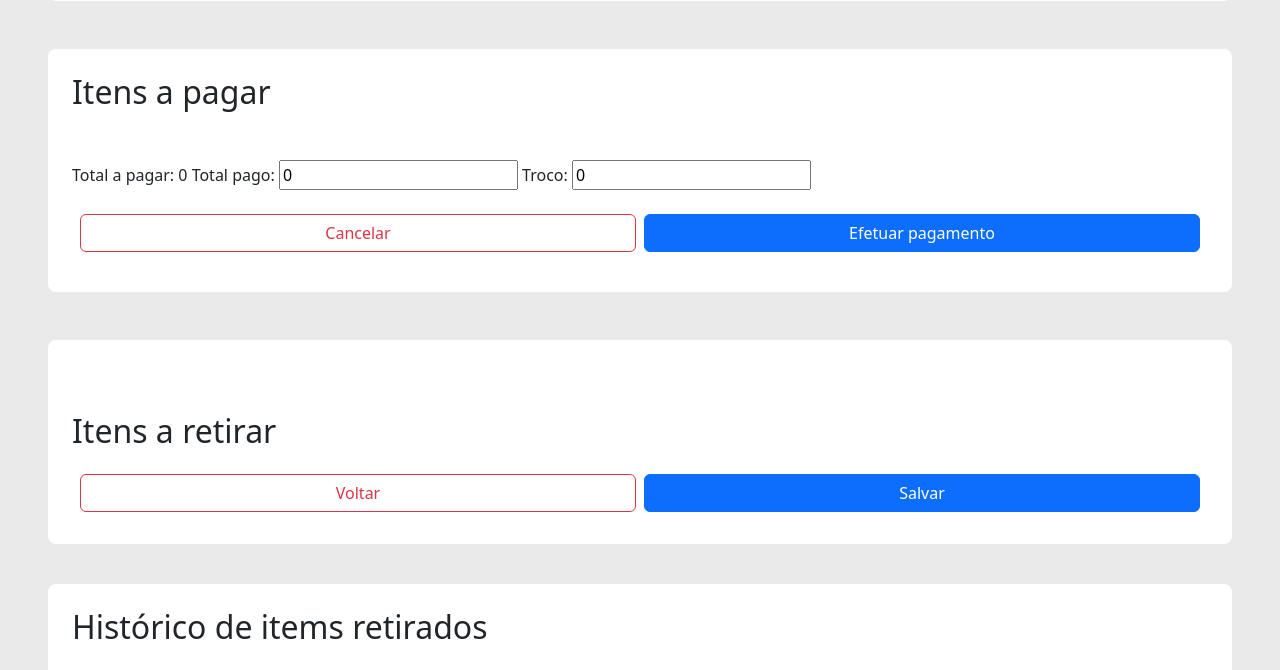
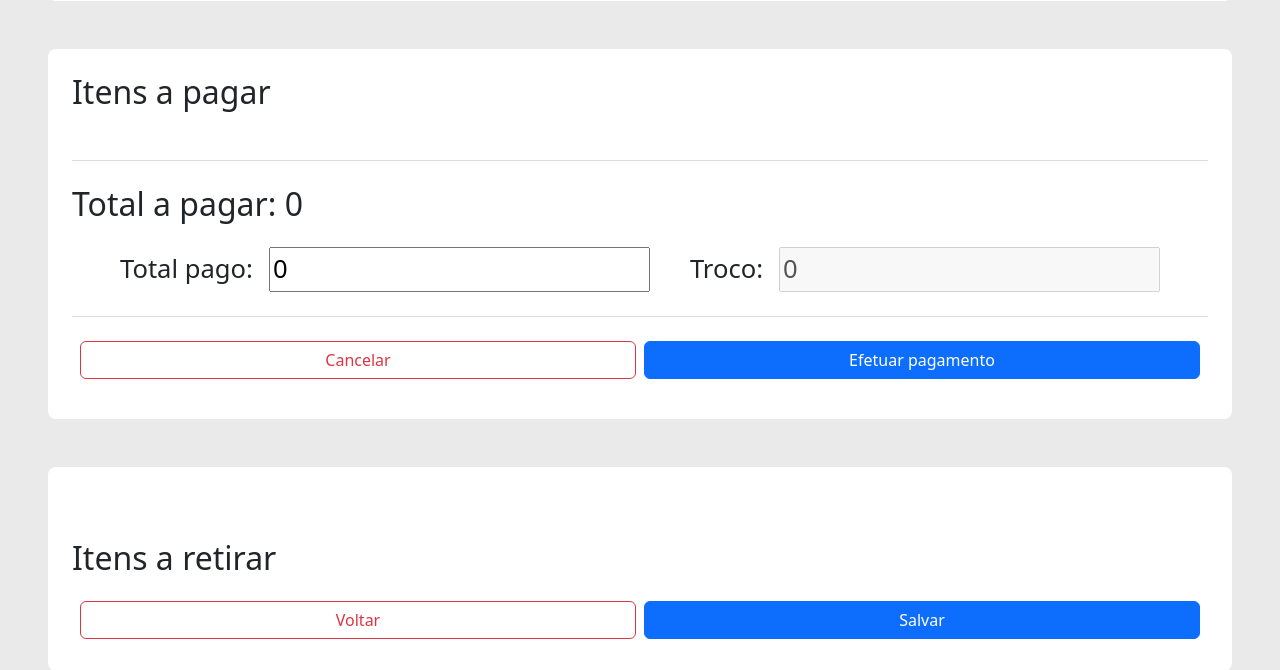
Before and after one commit to bruflor/comanda_tech, a Django app: template ct_apps/orders/templates/orders/sales_order/edit/sales_editing.html in a window 1280 px wide. Shown: the part 470-1140 px from the top of the page. Run offline with Django 4.2, Linux system fonts and the light colour scheme; the template is opened without the code that fills it: values that come from a table or form of the project are taken from there, others are empty; some libraries are stand-ins or nearby versions.

Commit message:
adding calculation for changes

```diff
--- a/ct_apps/orders/templates/orders/sales_order/edit/sales_editing.html
+++ b/ct_apps/orders/templates/orders/sales_order/edit/sales_editing.html
@@ -95,17 +95,24 @@
                     {% endfor %}
                 </ul>
 
-                <div>
-                    Total a pagar: <span data-total_to_pay></span>
-                    <lable>
-                        Total pago:
-                        <input id="paid-amount" type="number" onchange="calcPay()" value="0">
-                    </lable>
+                <div class="mt-4 pt-4 pb-4" style="border-top: 1px solid #ddd; border-bottom: 1px solid #ddd;">
+                    <h2 class="mb-3">Total a pagar: <span data-total_to_pay></span></h2>
 
-                    <lable>
-                        Troco:
-                        <input type="number" id="change">
-                    </lable>
+                    <div class="row justify-content-center gap-3 mt-4">
+                        <div class="col-auto d-flex gap-3 align-items-center" style="font-size: 1.6rem;">
+                            <label for="paid-amount">
+                                Total pago:
+                            </label>
+                            <input id="paid-amount" type="number" onchange="calcPay()" value="0">
+                        </div>
+
+                        <div class="col-auto d-flex gap-3 align-items-center" style="font-size: 1.6rem;">
+                            <label for="change">
+                                Troco:
+                            </label>
+                            <input type="number" id="change" disabled>
+                        </div>
+                    </div>
 
                     <input hidden id="paid" type="number" name="paid" value="0">
 
```
